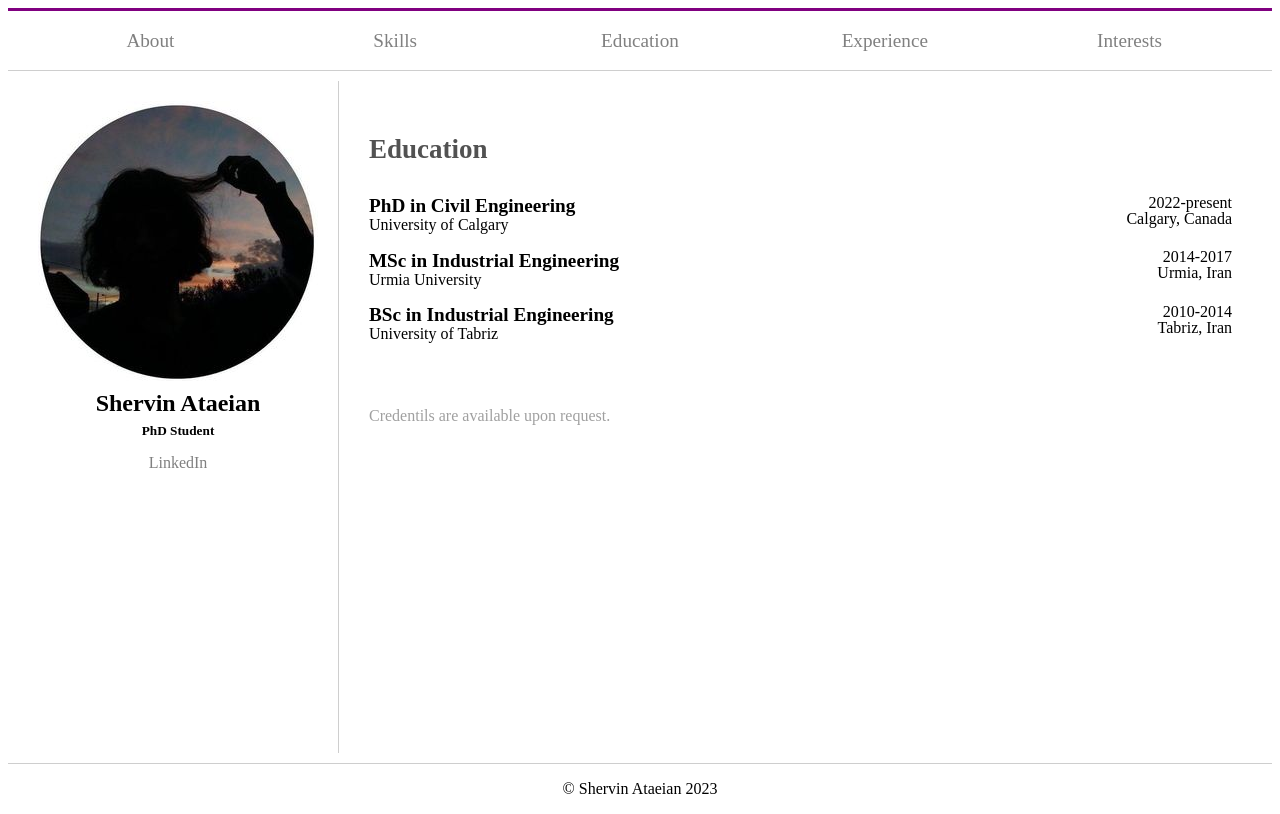
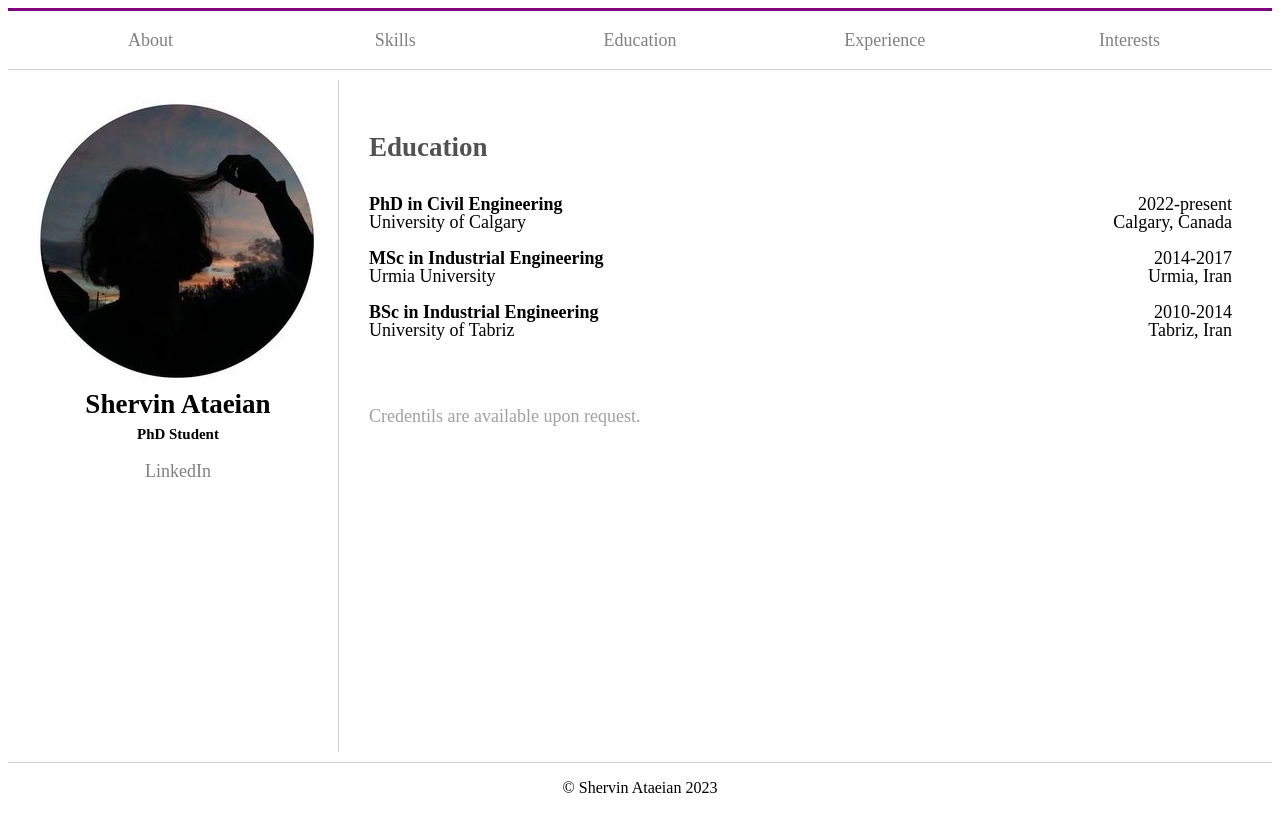
Before and after one commit to ShervinAtaeian/shervinataeian.github.io, a plain HTML site: page education.html in a window 1280 px wide. Drawn offline with Linux system fonts and the light colour scheme.

Commit message:
final touch

```diff
--- a/style.css
+++ b/style.css
@@ -17,33 +17,28 @@
     border-top: 1px solid #cecece;
     min-height: 84vh;
     flex-direction: column;
+    font-size: small;
 }
 
 /* Tablet  */
 @media only screen and (min-width: 600px) {
   #container {
     flex-direction: column;
+    font-size: medium;
   }
   #Tabs {
-      font-size:medium;
-    }
-   div#Universities {
     font-size: medium;
   }
-
 }
 
 /* Desktop */
 @media only screen and (min-width: 800px) {
   #container {
     flex-direction: row;
+    font-size: large;
   }
-  p.name {
-    font-weight:bold;
-    font-size: larger;
-  }
-  div#Tabs {
-    font-size:larger;
+  #Tabs {
+    font-size: large;
   }
 }
 
@@ -70,7 +65,6 @@
     text-align: left;
     flex: 1 0 0;
     padding: 30px;
-    font-size: large;
 }
 
 img{
@@ -110,7 +104,6 @@ a {
   a:active,
   a:visited {
     font-weight: bold;
-    color: purple;
   }
 
   #intro {
@@ -162,6 +155,6 @@ a {
     line-height: 100px;
   }
 
-#Universities {
-  font-size: small
+  .name {
+    font-weight:bold;
   }
```
Lines whose indentation alone changed are shown as unchanged.
